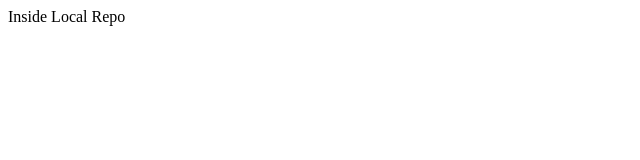
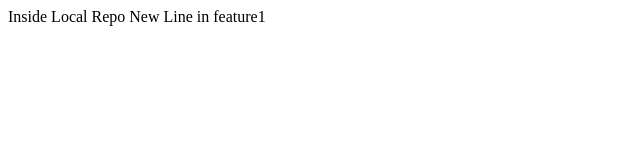
Before and after one commit to Biishall/LocalRepo, a plain HTML site: page index.html in a window 1280 px wide. Shown: the whole page, without its empty margins (0-640 px from the left). Drawn offline with Linux system fonts and the light colour scheme.

Commit message:
on feature1

```diff
--- a/index.html
+++ b/index.html
@@ -1,3 +1,4 @@
 <p>
     Inside Local Repo
+    New Line in feature1
 </p>
```
